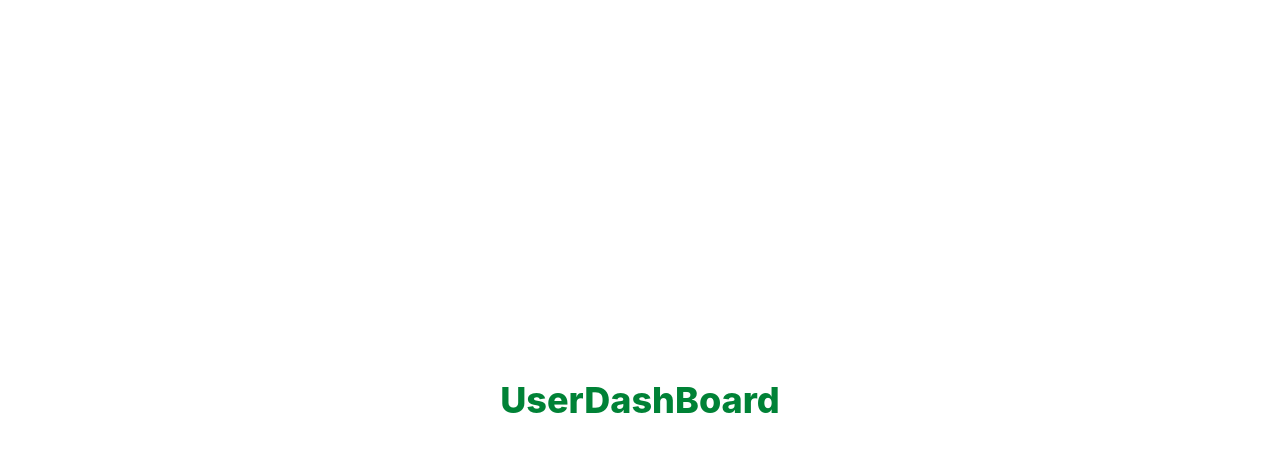
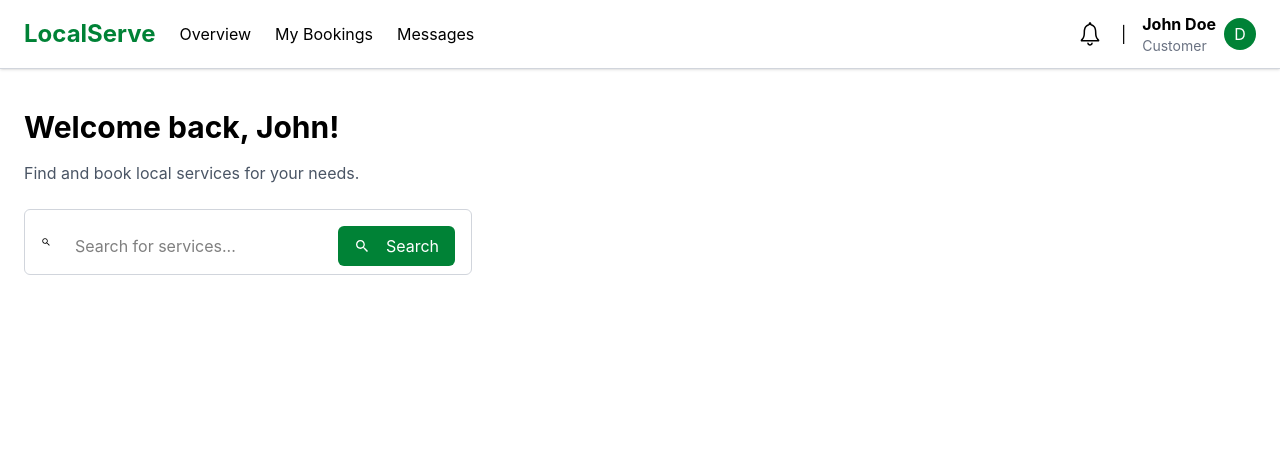
Before and after one commit to Latoure341/ServiceBookingApp, a React (Vite) app in the folder Frontend/: page /dashboard in a window 1280 px wide. Shown: the top 452 px of the page. Built offline with nearby package versions, Linux system fonts and the light colour scheme.

Commit message:
Added a search section

```diff
--- a/Frontend/src/pages/UserDashBoard.jsx
+++ b/Frontend/src/pages/UserDashBoard.jsx
@@ -1,9 +1,52 @@
-import React from 'react'
+import React from "react";
+import { IoIosNotificationsOutline, IoMdSearch } from "react-icons/io";
 
 const UserDashBoard = () => {
   return (
-    <div className='w-screen h-screen flex justify-center items-center text-4xl font-extrabold text-green-700'>UserDashBoard</div>
-  )
-}
+    <>
+      <nav
+      className="navbar navbar-expand-lg navbar-light bg-light flex justify-between items-center px-6 py-3
+      border-b border-gray-300 shadow-sm">
+        <div className="flex justify-center items-center gap-6">
+          <span className="text-green-700 text-2xl font-bold">LocalServe</span>
+          <span className="hover:underline cursor-pointer">Overview</span>
+          <span className="hover:underline cursor-pointer">My Bookings</span>
+          <span className="hover:underline cursor-pointer">Messages</span>
+        </div>
 
-export default UserDashBoard
+        <div className="flex justify-center items-center gap-4">
+          <IoIosNotificationsOutline className="text-3xl"/>
+          <span>|</span>
+          <div className="flex justify-center items-center gap-2">
+            <span>
+              <p className="font-bold my-0">John Doe</p>
+              <p className="text-sm text-gray-500 my-0">Customer</p>
+            </span>
+            <span className="bg-green-700 text-white rounded-full h-8 w-8 flex items-center justify-center">
+              D
+            </span>
+          </div>
+        </div>
+      </nav>
+
+      <div className="container-fluid px-6 py-4">
+        <span>
+          <h1 className="text-3xl font-bold mt-6 mb-4">Welcome back, John!</h1>
+          <p className="text-gray-600 mb-6">Find and book local services for your needs.</p>
+        </span>
+
+        <span className="flex items-center gap-2 border border-gray-300 rounded-md px-4 py-2 w-full max-w-md">
+          <IoMdSearch />
+        <input type="text" placeholder="Search for services..."
+        className="outline-none rounded-md px-4 py-2 w-full mt-2 " />
+        <button className="flex items-center justify-center gap-2 bg-green-700 text-white px-4 py-2 rounded-md mt-2">
+          <IoMdSearch className="inline-block mr-2" />
+          Search
+        </button>
+        </span>
+      </div>
+    </>
+  );
+};
+
+export default UserDashBoard;
```
